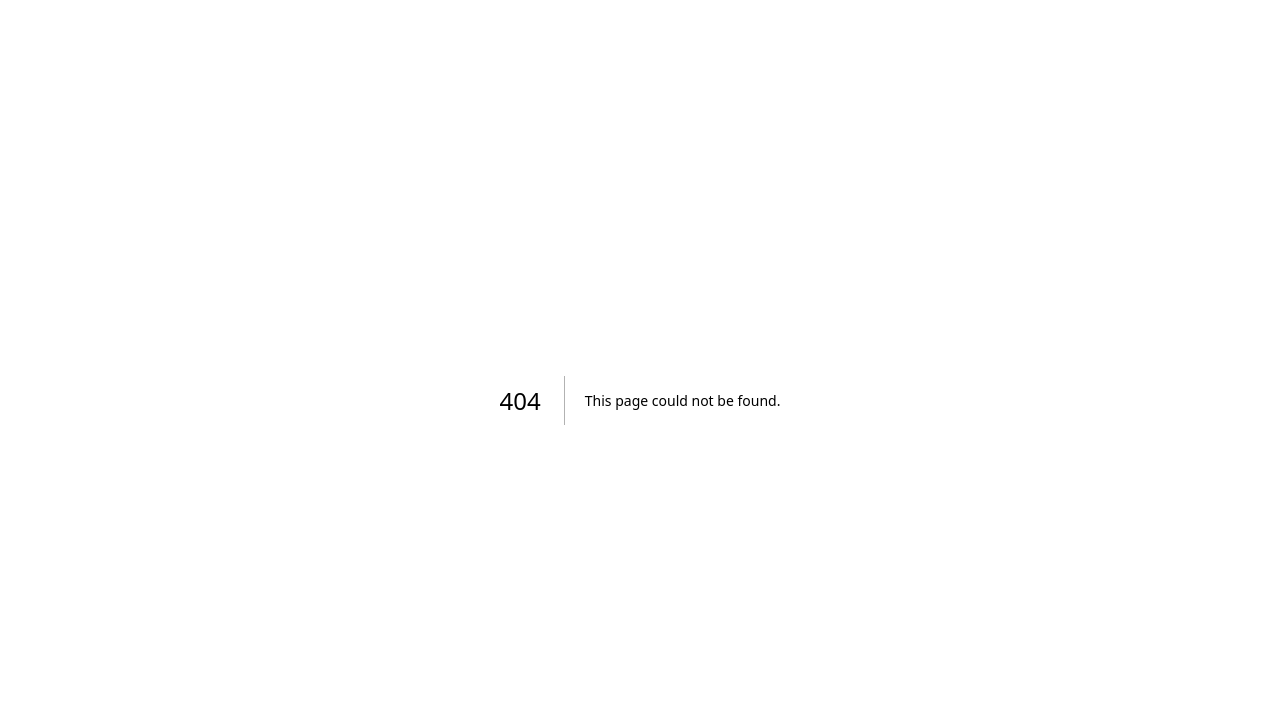
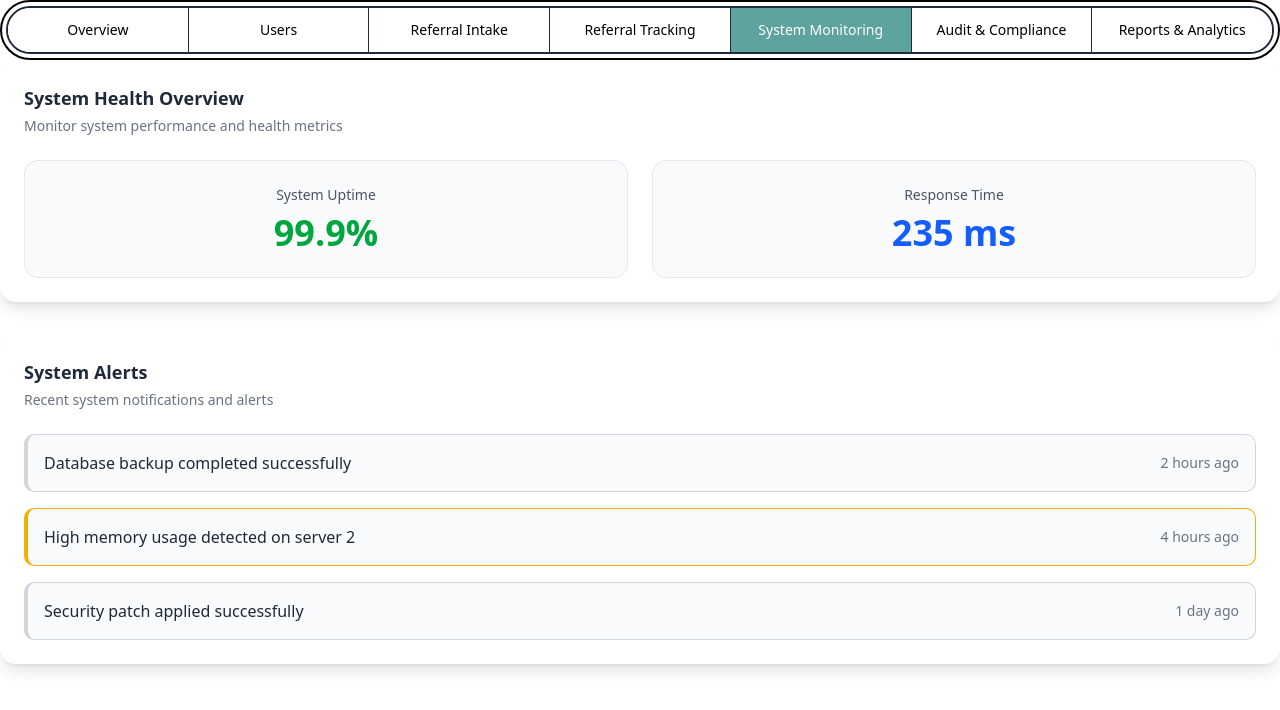
Before and after one commit to RhailynJane/SafeSpaceApp_Web, a Next.js app: page /admin/system-monitoring in a window 1280 px wide. Before the commit this address had no page. Shown: the top 710 px of the page. Built offline with nearby package versions, Linux system fonts and the light colour scheme.

Commit message:
system monitoring done

```diff
--- /dev/null
+++ b/app/admin/system-monitoring/page.js
@@ -0,0 +1,69 @@
+import React from 'react';
+
+// --- MOCK DATA ---
+// This is mock data for system alerts. In a real application, this would be fetched from a monitoring service or a logging system.
+const systemAlerts = [
+    { id: 1, message: 'Database backup completed successfully', timestamp: '2 hours ago', type: 'success' },
+    { id: 2, message: 'High memory usage detected on server 2', timestamp: '4 hours ago', type: 'warning' },
+    { id: 3, message: 'Security patch applied successfully', timestamp: '1 day ago', type: 'success' },
+];
+
+/**
+ * The main page for monitoring system health and alerts.
+ * This page displays a high-level overview of system health metrics like uptime and response time,
+ * as well as a list of recent system alerts.
+ * @returns {JSX.Element} The SystemMonitoringPage component.
+ */
+export default function SystemMonitoringPage() {
+    /**
+     * Returns a Tailwind CSS class for the border color of an alert based on its type.
+     * This is used to visually distinguish different types of alerts (e.g., warnings).
+     * @param {string} type - The type of the alert (e.g., 'warning', 'success').
+     * @returns {string} The corresponding Tailwind CSS class for the border color.
+     */
+    const getAlertColor = (type) => {
+        switch (type) {
+            case 'warning': return 'border-l-4 border-yellow-500';
+            default: return 'border-l-4 border-gray-300';
+        }
+    };
+
+    return (
+        <div className="space-y-8">
+            {/* System Health Overview Section */}
+            <div className="bg-white p-6 rounded-2xl shadow-lg">
+                <h2 className="text-lg font-bold text-gray-800 mb-1">System Health Overview</h2>
+                <p className="text-sm text-gray-500 mb-6">Monitor system performance and health metrics</p>
+                {/* Grid for displaying key health metrics */}
+                <div className="grid grid-cols-1 md:grid-cols-2 gap-6">
+                    {/* Uptime metric */}
+                    <div className="bg-gray-50 p-6 rounded-xl border border-gray-200 text-center">
+                        <p className="text-sm font-medium text-gray-600">System Uptime</p>
+                        <p className="text-4xl font-bold text-green-600 mt-2">99.9%</p>
+                    </div>
+                    {/* Response time metric */}
+                    <div className="bg-gray-50 p-6 rounded-xl border border-gray-200 text-center">
+                        <p className="text-sm font-medium text-gray-600">Response Time</p>
+                        <p className="text-4xl font-bold text-blue-600 mt-2">235 ms</p>
+                    </div>
+                </div>
+            </div>
+
+            {/* System Alerts Section */}
+            <div className="bg-white p-6 rounded-2xl shadow-lg">
+                <h2 className="text-lg font-bold text-gray-800 mb-1">System Alerts</h2>
+                <p className="text-sm text-gray-500 mb-6">Recent system notifications and alerts</p>
+                {/* List of system alerts */}
+                <div className="space-y-4">
+                    {/* Map over the systemAlerts mock data to render each alert */}
+                    {systemAlerts.map(alert => (
+                        <div key={alert.id} className={`bg-gray-50 p-4 rounded-lg border ${getAlertColor(alert.type)} flex justify-between items-center`}>
+                            <p className="text-gray-800">{alert.message}</p>
+                            <p className="text-sm text-gray-500">{alert.timestamp}</p>
+                        </div>
+                    ))}
+                </div>
+            </div>
+        </div>
+    );
+}
```
